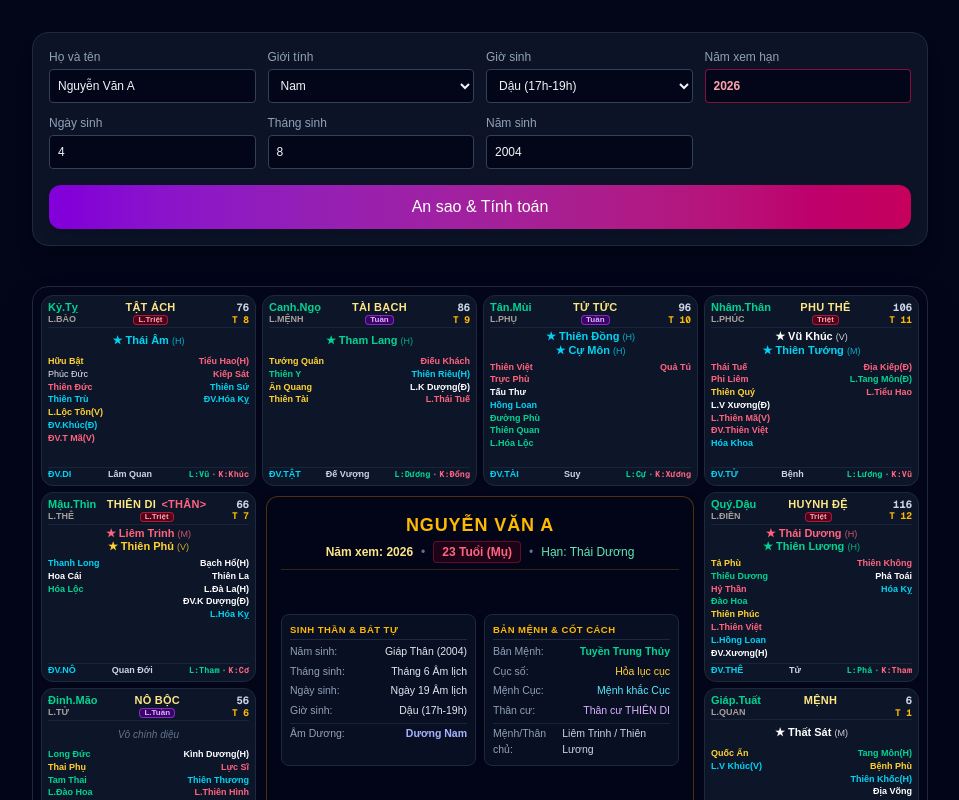
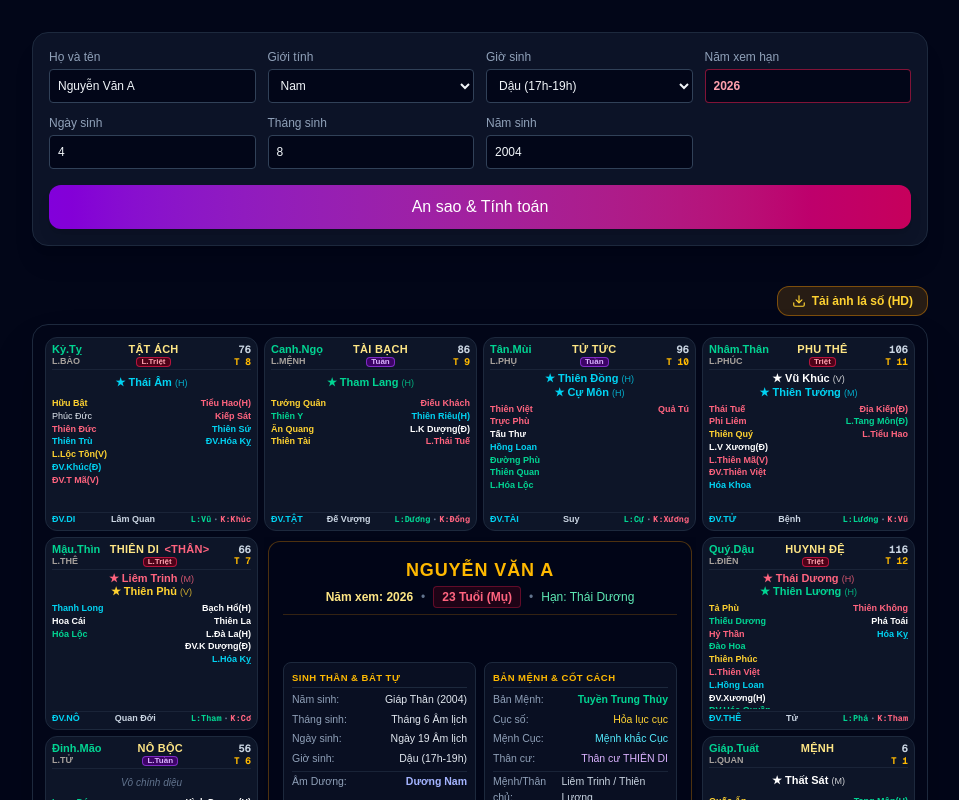
Before and after one commit to sonlefedev/tuvi-ai, a Next.js app: page / in a window 1280 px wide. Both pictures are taken after a click on the button "An sao & Tính toán". Shown: the top 800 px of the page, without its empty margins (160-1119 px from the left). Built offline with nearby package versions, Linux system fonts and the light colour scheme.

Commit message:
feat: them nut tai anh la so PNG do phan giai cao

```diff
--- a/components/LaSoBanCo.tsx
+++ b/components/LaSoBanCo.tsx
@@ -1,10 +1,12 @@
 // @ts-nocheck
 // components/LaSoBanCo.tsx
 "use client";
-import React, { useState } from "react";
+import React, { useRef, useState } from "react";
+import { Download } from "lucide-react";
 import CungCell from "./CungCell";
 import ThienBanCenter from "./ThienBanCenter";
 import { TAM_HOP_MAP, XUNG_CHIEU_MAP } from "@/lib/tuong-tac";
+import { downloadLaSoPng } from "@/lib/export-image";
 
 const GRID_POS = [
     "row-start-4 col-start-3", "row-start-4 col-start-2", "row-start-4 col-start-1", "row-start-3 col-start-1",
@@ -12,16 +14,11 @@ const GRID_POS = [
     "row-start-1 col-start-4", "row-start-2 col-start-4", "row-start-3 col-start-4", "row-start-4 col-start-4"
 ];
 
-interface Props {
-    cungList?: any[];
-    thienBan?: any;
-    selectedChi?: string;
-    onSelectCung?: (cung: any) => void;
-    laSo?: any;
-}
+export default function LaSoBanCo({ cungList, thienBan, selectedChi, onSelectCung, laSo }: any) {
+    const [hoveredChi, setHoveredChi] = useState<string | null>(null);
+    const [exporting, setExporting] = useState(false);
+    const boardRef = useRef<HTMLDivElement>(null);
 
-export default function LaSoBanCo({ cungList, thienBan, selectedChi, onSelectCung, laSo }: Props) {
-    const [hoveredChi, setHoveredChi] = useState<string | null>(null);
     const list = cungList || laSo?.cung_12 || laSo?.cung || [];
     const tb = thienBan || laSo?.thien_ban || laSo?.thienBan;
 
@@ -33,23 +30,39 @@ export default function LaSoBanCo({ cungList, thienBan, selectedChi, onSelectCun
         return "dimmed";
     };
 
+    const handleDownload = async () => {
+        setHoveredChi(null);
+        setExporting(true);
+        try {
+            await downloadLaSoPng(boardRef.current, tb?.ho_ten, tb?.nam_xem || tb?.nam_xem_han);
+        } finally {
+            setExporting(false);
+        }
+    };
+
     return (
-        <div className="w-full max-w-5xl mx-auto p-2 bg-slate-950 rounded-2xl shadow-2xl border border-slate-800 overflow-x-auto">
-            <div className="grid grid-cols-4 grid-rows-4 gap-1.5 min-w-[860px] w-full h-[780px]">
-                {list.map((cung: any, idx: number) => (
-                    <div key={cung.chi || idx} className={`${GRID_POS[idx]} w-full h-full overflow-hidden`}>
-                        <CungCell
-                            cung={cung}
-                            status={getStatus(cung.chi)}
-                            isSelected={selectedChi === cung.chi}
-                            onHover={setHoveredChi}
-                            onClick={(c) => onSelectCung && onSelectCung(c)}
-                        />
+        <div className="w-full max-w-5xl mx-auto space-y-2">
+            <div className="flex justify-end">
+                <button
+                    onClick={handleDownload}
+                    disabled={exporting}
+                    className="flex items-center gap-1.5 px-3.5 py-1.5 rounded-xl bg-amber-500/15 hover:bg-amber-500/25 text-amber-300 border border-amber-500/40 text-xs font-bold transition cursor-pointer"
+                >
+                    <Download className="w-3.5 h-3.5" />
+                    {exporting ? "Đang xuất ảnh HD..." : "Tải ảnh lá số (HD)"}
+                </button>
+            </div>
+
+            <div className="w-full p-2 bg-slate-950 rounded-2xl shadow-2xl border border-slate-800 overflow-x-auto">
+                <div ref={boardRef} className="grid grid-cols-4 grid-rows-4 gap-1.5 min-w-[860px] w-full h-[800px] bg-slate-950 p-1">
+                    {list.map((cung: any, idx: number) => (
+                        <div key={cung.chi || idx} className={`${GRID_POS[idx]} w-full h-full overflow-hidden`}>
+                            <CungCell cung={cung} status={getStatus(cung.chi)} isSelected={!exporting && selectedChi === cung.chi} onHover={setHoveredChi} onClick={(c) => onSelectCung && onSelectCung(c)} />
+                        </div>
+                    ))}
+                    <div className="row-start-2 row-end-4 col-start-2 col-end-4 w-full h-full p-1 z-10 overflow-hidden">
+                        {tb && <ThienBanCenter thienBan={tb} />}
                     </div>
-                ))}
-
-                <div className="row-start-2 row-end-4 col-start-2 col-end-4 w-full h-full p-1 z-10 overflow-hidden">
-                    {tb && <ThienBanCenter thienBan={tb} />}
                 </div>
             </div>
         </div>
--- /dev/null
+++ b/lib/export-image.ts
@@ -0,0 +1,32 @@
+// lib/export-image.ts
+import { toPng } from "html-to-image";
+
+export async function downloadLaSoPng(element: HTMLElement | null, hoTen?: string, namXem?: string | number) {
+    if (!element) return;
+
+    const options = {
+        pixelRatio: 3,
+        backgroundColor: "#020617",
+        width: 1120,
+        height: 820,
+        style: { width: "1120px", height: "820px", margin: "0", transform: "none" },
+    };
+
+    // Render 2 lượt để trình duyệt nạp đủ font và viền sắc nét trên cả mobile
+    await toPng(element, options);
+    const dataUrl = await toPng(element, options);
+
+    const res = await fetch(dataUrl);
+    const blob = await res.blob();
+    const url = URL.createObjectURL(blob);
+
+    const slug = (hoTen || "duong-so")
+        .normalize("NFD").replace(/[\u0300-\u036f]/g, "")
+        .replace(/đ/gi, "d").replace(/[^a-zA-Z0-9]+/g, "-").toLowerCase();
+
+    const link = document.createElement("a");
+    link.download = `la-so-${slug}-${namXem || 2026}.png`;
+    link.href = url;
+    link.click();
+    setTimeout(() => URL.revokeObjectURL(url), 3000);
+}
--- a/package.json
+++ b/package.json
@@ -10,6 +10,7 @@
   },
   "dependencies": {
     "@google/generative-ai": "^0.24.1",
+    "html-to-image": "^1.11.13",
     "lucide-react": "^1.67.0",
     "next": "16.4.4",
     "react": "19.3.0",
```
Also changed, not shown: 1 other file (tests, documents, lock files or other folders).
